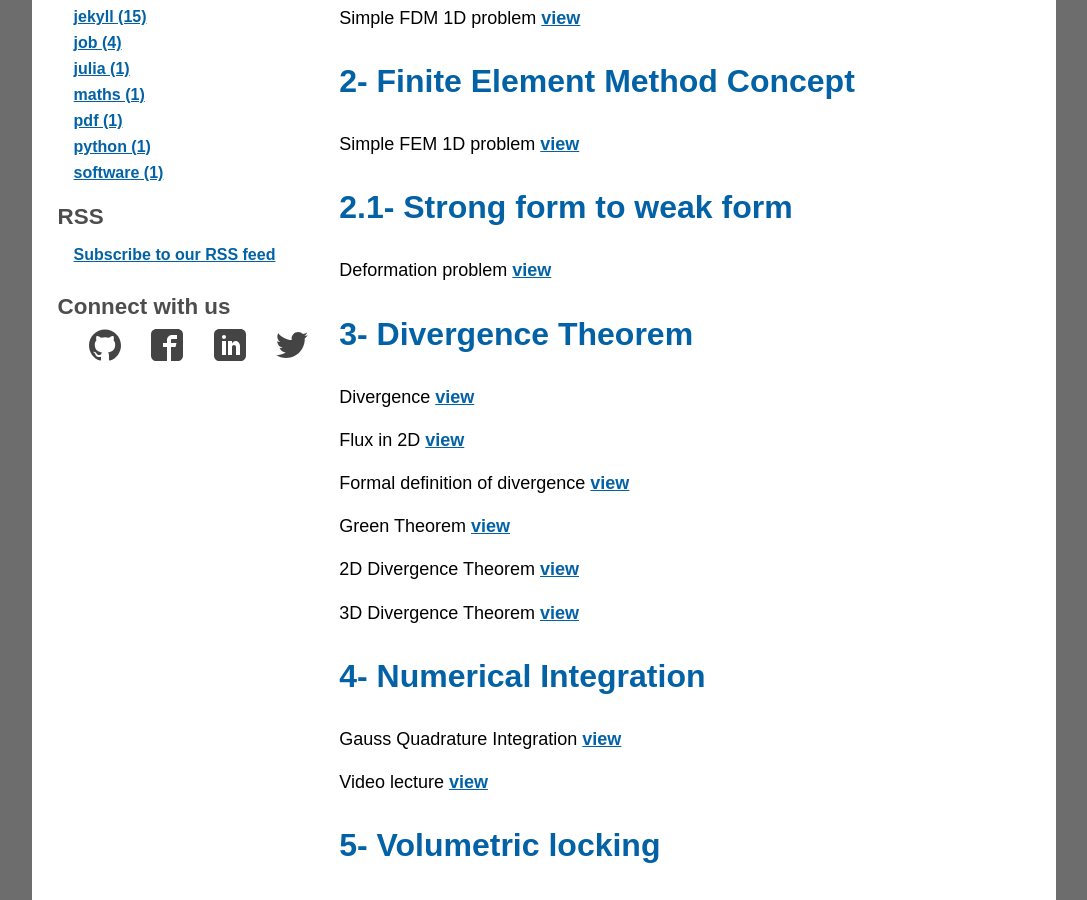
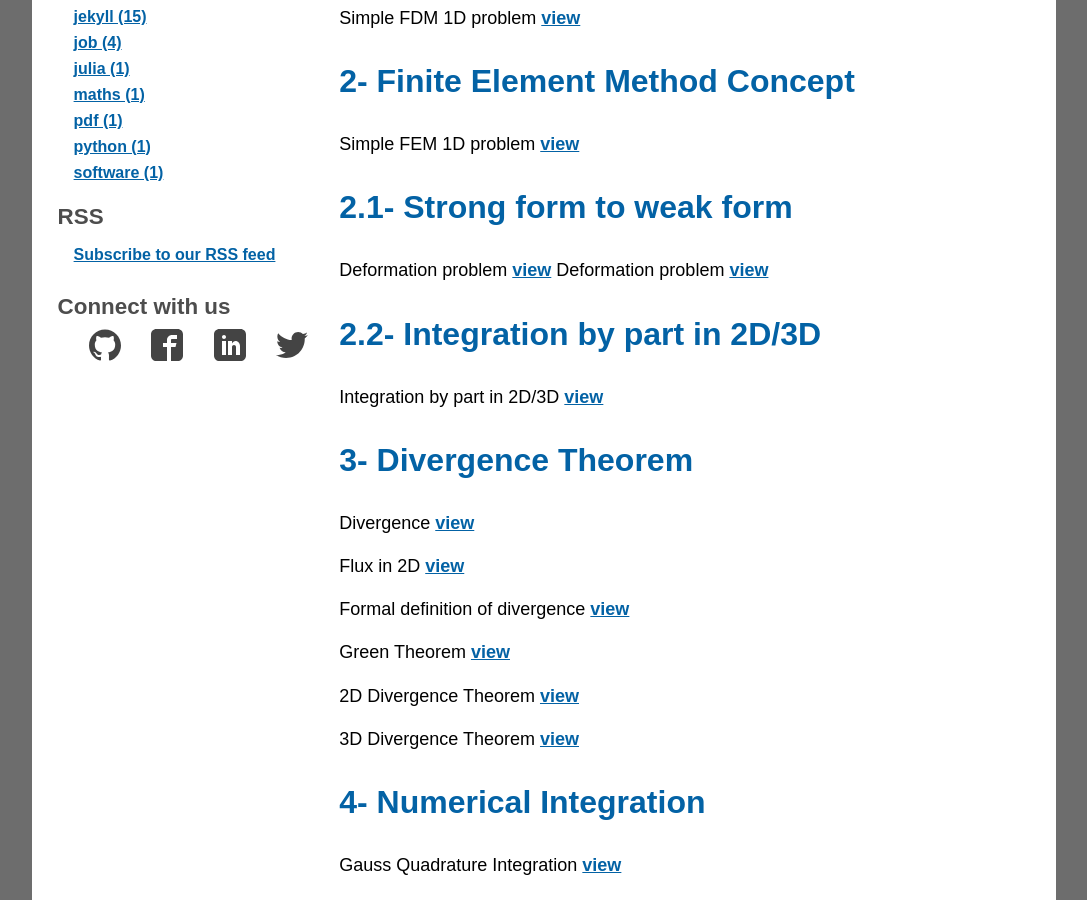
Before and after one commit to quangvunp/geomechanics, a Jekyll site: the page built from FEM.md, in a window 1280 px wide and 900 px high, scrolled down 340 px. Shown: the whole window, without its empty margins (96-1183 px from the left). Built offline with Jekyll 4.4.1, drawn with Linux system fonts in a browser that asks for light colours.

Commit message:
Update FEM.md

```diff
--- a/FEM.md
+++ b/FEM.md
@@ -10,7 +10,11 @@
 Simple FEM 1D problem [view]({{ site.url }}/assests/Notes/FEM/FEM_1D_Concept.PDF)
 
 <h1> 2.1- Strong form to weak form </h1>
+Deformation problem [view]({{ site.url }}/assests/Notes/FEM/StrongWeak.pdf)
 Deformation problem [view]({{ site.url }}/assests/Notes/FEM/Strongform-weakform.pdf)
+
+<h1> 2.2- Integration by part in 2D/3D </h1>
+Integration by part in 2D/3D [view]({{ site.url }}/assests/Notes/FEM/IntegrationByParts.pdf)
 
 <h1> 3- Divergence Theorem </h1>
 Divergence [view](https://www.khanacademy.org/math/multivariable-calculus/multivariable-derivatives/divergence-and-curl-articles/a/divergence)
```
